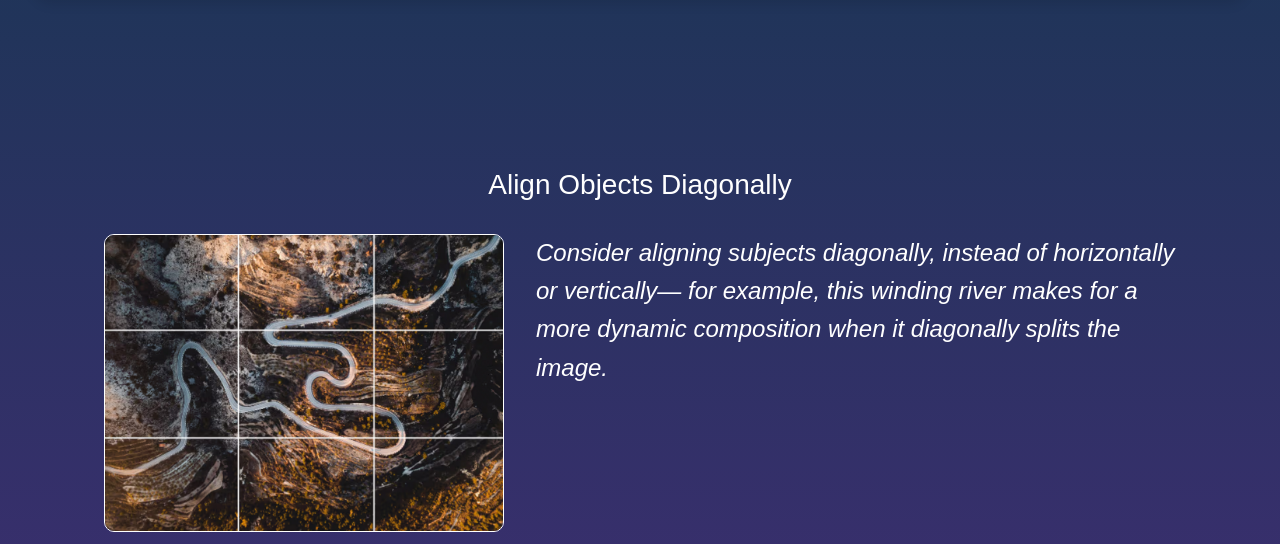
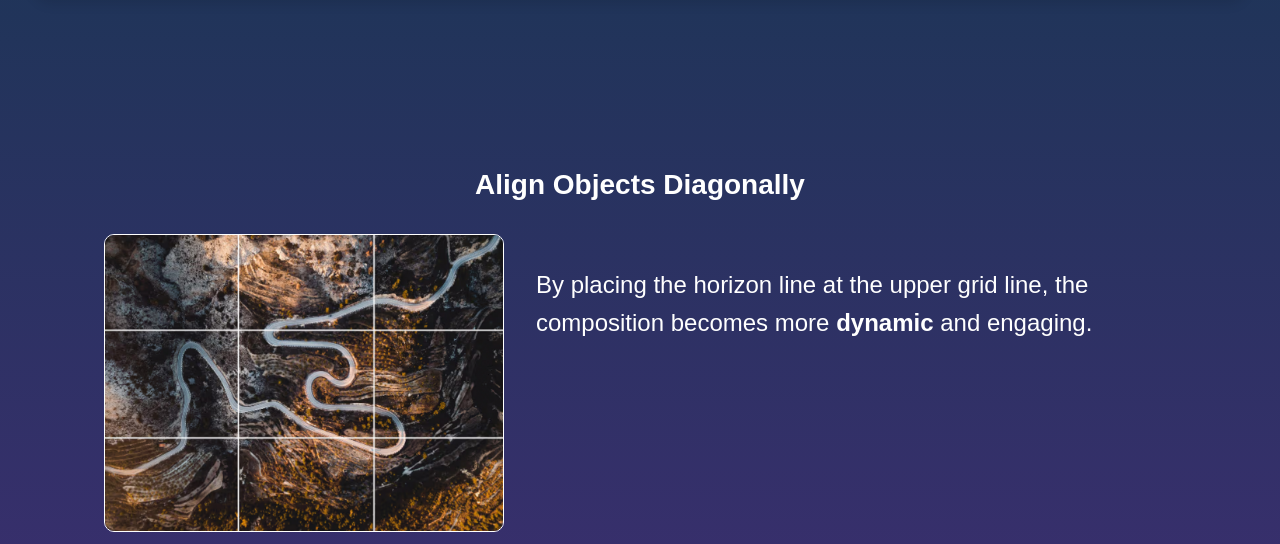
Before and after one commit to Carson-NNY/UI-2025-Spring, a Flask app: page /examples/example3 in a window 1280 px wide. Shown: the part 80-624 px from the top of the page. Run offline with Flask 3, Linux system fonts and the light colour scheme; some libraries are stand-ins or nearby versions.

Commit message:
Make title bigger & bolder; Bold: horizontal line, …. sky Bold: diagonally, bold dynamic… Bold and make “brek the role of the thirds” bigger and bolder Don’t make it all italic, bold important words; Stick to one way. Make the quiz button brighter and larger.

```diff
--- a/static/main.css
+++ b/static/main.css
@@ -418,7 +418,6 @@ h1 {
 .example-desc {
   margin-top: 1rem;
   margin-bottom: 140px;
-  font-style: italic;
 }
 
 /* keep the title pinned to the top of the right column */
@@ -1320,3 +1319,10 @@ nav::before {
     font-size: 0.9rem;
   }
 }
+
+.prep-step-title {
+  font-size: 1.5rem;
+  font-weight: 700;
+  margin-bottom: 1rem;
+  color: #c9ed16;
+}
--- a/static/quiz_answers.js
+++ b/static/quiz_answers.js
@@ -9,7 +9,7 @@ const CORRECT_ANSWERS = {
         '1': '2', // Align the Subject With Lines or Intersections -> photo 2
         '2': '3', // Align the Linear Elements With Grid Lines -> photo 1
         '3': '4', // Align Objects Diagonally -> photo 4
-        '4': '2'  // Break the Rule of Thirds -> photo 2
+        '4': '1'  // Break the Rule of Thirds -> photo 2
     }
 };
 
--- a/templates/example2.html
+++ b/templates/example2.html
@@ -1,6 +1,6 @@
 {% extends "layout.html" %} {% block body %}
 <div class="container content-section example2-page">
-  <h3 class="text-center" style="margin-bottom: 2rem">
+  <h3 class="text-center" style="margin-bottom: 2rem; font-weight: 700">
     Align the Linear Elements With Grid Lines
   </h3>
 
@@ -30,9 +30,9 @@
     </div>
   </div>
 
-  <p class="content-text" style="margin-top: 2rem; font-style: italic">
+  <p class="content-text" style="margin-top: 2rem">
     Instead of placing the horizon line at the center, align it with the lower
-    grid line— this brings more focus to the sky.
+    grid line— this brings more focus to the <strong>sky</strong>.
   </p>
 
   <!-- navigation buttons -->
--- a/templates/example3.html
+++ b/templates/example3.html
@@ -1,6 +1,6 @@
 {% extends "layout.html" %} {% block body %}
 <div class="container content-section example3-page">
-  <h3 class="text-center" style="margin-bottom: 2rem">
+  <h3 class="text-center" style="margin-bottom: 2rem; font-weight: 700">
     Align Objects Diagonally
   </h3>
 
@@ -28,10 +28,9 @@
 
     <!-- explanatory text -->
     <div class="media-col">
-      <p class="content-text" style="font-style: italic">
-        Consider aligning subjects diagonally, instead of horizontally or
-        vertically— for example, this winding river makes for a more dynamic
-        composition when it diagonally splits the image.
+      <p class="content-text" style="margin-top: 2rem">
+        By placing the horizon line at the upper grid line, the composition becomes
+        more <strong>dynamic</strong> and engaging.
       </p>
     </div>
   </div>
--- a/templates/preparation.html
+++ b/templates/preparation.html
@@ -4,11 +4,9 @@
     <!-- left column: steps -->
     <div class="prep-text-col">
       {% for step in page_data.steps %}
-      <p class="content-text-preparation">{{ step.title }}</p>
+      <p class="prep-step-title">{{ step.title }}</p>
       <p class="content-text-preparation">
-        {% if "thirds" in step.content %} Mentally divide your image into
-        <strong>thirds</strong>, both horizontally and vertically, and place
-        your subject accordingly. {% else %} {{ step.content }} {% endif %}
+        {{ step.content }}
       </p>
       {% endfor %}
 
--- a/templates/quiz4.html
+++ b/templates/quiz4.html
@@ -44,7 +44,7 @@
 
     <!-- Review Tip Popup (hidden by default) -->
     <div id="review-tip" class="review-tip" style="display: none;">
-        <p>Which horizontal line (top, middle, or bottom third) does the horizon align with?</p>
+        <p>Which <strong>horizontal line</strong> (top, middle, or bottom third) does the horizon align with?</p>
     </div>
 </div>
 {% endblock %}
```
Also changed, not shown: templates/example1.html (+5 -5 lines), templates/example4.html (+4 -4 lines).
